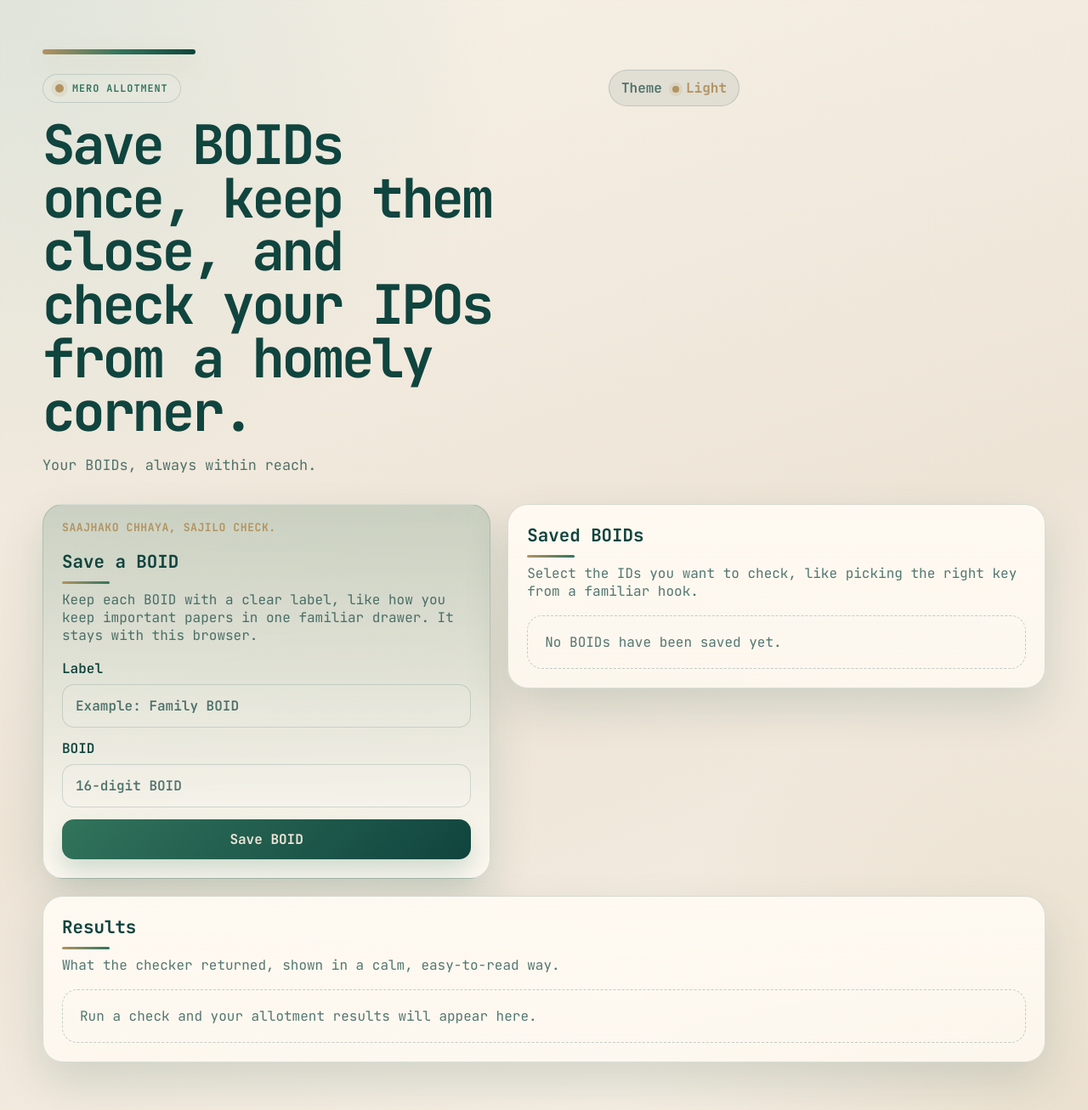
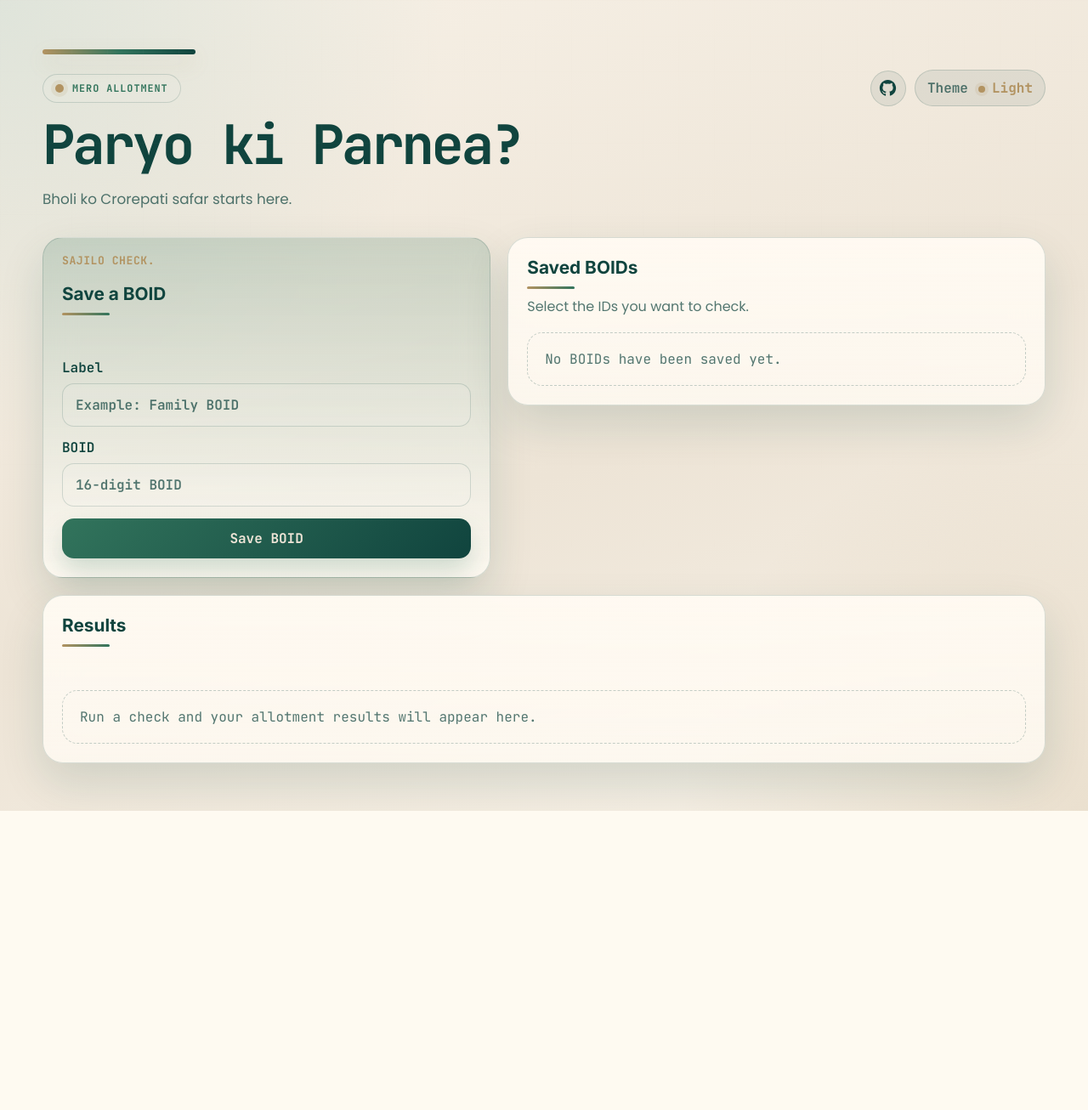
Before and after one commit to gaurabxkc/Mero-Allotment, a Flask app: template templates/index.html in a window 1280 px wide. Shown: the whole page at 85% size. After the commit the page ends 954 px from the top, so only its background shows below. Run offline with Flask 3, Linux system fonts and the light colour scheme; the template is opened without the code that fills it, so the values that code supplies are empty.

Commit message:
breaking changes

```diff
--- a/render.yaml
+++ b/render.yaml
@@ -1,6 +1,6 @@
 services:
   - type: web
-    name: mero-allotment
+    name: meroallotment
     env: python
     plan: free
     buildCommand: pip install -r requirements.txt
--- a/static/styles.css
+++ b/static/styles.css
@@ -47,11 +47,17 @@ body {
   min-height: 100vh;
   font-family: "JetBrains Mono", monospace;
   color: var(--text);
-  background:
-    radial-gradient(circle at top left, var(--bg-overlay), transparent 33%),
-    radial-gradient(circle at bottom right, rgba(178, 147, 97, 0.18), transparent 30%),
-    linear-gradient(160deg, var(--bg-deep) 0%, var(--bg) 56%, var(--bg-deep) 100%);
-  transition: background 180ms ease, color 180ms ease;
+  background: radial-gradient(circle at top left, var(--bg-overlay), transparent 33%), radial-gradient(circle at bottom right, rgba(178, 147, 97, 0.18), transparent 30%), linear-gradient(160deg, var(--bg-deep) 0%, var(--bg) 56%, var(--bg-deep) 100%);
+  transition:
+    background 180ms ease,
+    color 180ms ease;
+}
+
+h2 {
+  font-family: "Inter", sans-serif;
+}
+p {
+  font-family: "Poppins", sans-serif;
 }
 
 body::before {
@@ -72,7 +78,6 @@ body::before {
 
 .hero {
   padding: 18px 0 30px;
-  max-width: 820px;
 }
 
 .hero::before {
@@ -93,6 +98,14 @@ body::before {
   gap: 16px;
   flex-wrap: wrap;
   margin-bottom: 14px;
+}
+
+.topbar-actions {
+  display: inline-flex;
+  align-items: center;
+  gap: 10px;
+  flex-wrap: wrap;
+  margin-left: auto;
 }
 
 .eyebrow {
@@ -132,6 +145,39 @@ body::before {
   box-shadow: none;
 }
 
+.github-link {
+  width: 42px;
+  height: 42px;
+  display: inline-flex;
+  align-items: center;
+  justify-content: center;
+  border-radius: 999px;
+  border: 1px solid var(--border);
+  color: var(--text);
+  background: var(--toggle-bg);
+  transition:
+    background 0.16s ease,
+    border-color 0.16s ease,
+    transform 0.16s ease;
+}
+
+.github-link svg {
+  width: 21px;
+  height: 21px;
+  fill: currentColor;
+}
+
+.github-link:hover {
+  border-color: var(--border-strong);
+  background: var(--toggle-hover);
+  transform: translateY(-1px);
+}
+
+.github-link:focus-visible {
+  outline: none;
+  box-shadow: 0 0 0 4px rgba(98, 162, 154, 0.2);
+}
+
 .theme-toggle:hover {
   background: var(--toggle-hover);
   transform: none;
@@ -164,7 +210,7 @@ body::before {
   font-size: clamp(2.4rem, 5vw, 4.7rem);
   line-height: 0.98;
   letter-spacing: -0.05em;
-  max-width: 14ch;
+  max-width: 40ch;
 }
 
 .hero p {
@@ -220,7 +266,7 @@ body::before {
 }
 
 .accent-card::before {
-  content: "Saajhako chhaya, sajilo check.";
+  content: "Sajilo check.";
   display: block;
   margin: -4px 0 18px;
   color: var(--accent-warm);
@@ -232,6 +278,17 @@ body::before {
 
 .results-card {
   margin-top: 20px;
+}
+
+.results-tools {
+  display: flex;
+  justify-content: flex-end;
+  margin: 0 0 12px;
+}
+
+.celebration-play {
+  min-height: 40px;
+  padding: 8px 12px;
 }
 
 .card-header h2 {
@@ -301,7 +358,10 @@ button {
   font-weight: 800;
   color: var(--bg);
   background: linear-gradient(135deg, var(--accent), var(--accent-strong));
-  transition: transform 0.16s ease, box-shadow 0.16s ease, background 0.16s ease;
+  transition:
+    transform 0.16s ease,
+    box-shadow 0.16s ease,
+    background 0.16s ease;
   box-shadow: 0 16px 30px rgba(50, 116, 92, 0.22);
 }
 
@@ -405,7 +465,10 @@ button:active {
   border: 1px solid transparent;
   border-radius: 999px;
   background: rgba(255, 255, 255, 0.03);
-  transition: background 0.16s ease, border-color 0.16s ease, color 0.16s ease;
+  transition:
+    background 0.16s ease,
+    border-color 0.16s ease,
+    color 0.16s ease;
 }
 
 .check-label:hover {
@@ -426,7 +489,11 @@ button:active {
   display: grid;
   place-content: center;
   cursor: pointer;
-  transition: border-color 0.16s ease, background 0.16s ease, transform 0.16s ease, box-shadow 0.16s ease;
+  transition:
+    border-color 0.16s ease,
+    background 0.16s ease,
+    transform 0.16s ease,
+    box-shadow 0.16s ease;
 }
 
 .boid-actions input[type="checkbox"]::before {
@@ -436,7 +503,9 @@ button:active {
   border-left: 2px solid transparent;
   border-bottom: 2px solid transparent;
   transform: rotate(-45deg) scale(0.8);
-  transition: border-color 0.16s ease, transform 0.16s ease;
+  transition:
+    border-color 0.16s ease,
+    transform 0.16s ease;
 }
 
 .boid-actions input[type="checkbox"]:checked {
@@ -495,6 +564,15 @@ button:active {
 }
 
 @media (max-width: 700px) {
+  .hero-topbar {
+    align-items: flex-start;
+  }
+
+  .topbar-actions {
+    width: 100%;
+    justify-content: flex-end;
+  }
+
   .page-shell {
     width: min(100% - 20px, 1180px);
     padding-top: 24px;
--- a/templates/index.html
+++ b/templates/index.html
@@ -1,54 +1,59 @@
 <!doctype html>
 <html lang="en">
   <head>
-  <meta charset="utf-8">
-  <meta name="viewport" content="width=device-width, initial-scale=1">
+    <meta charset="utf-8" />
+    <meta name="viewport" content="width=device-width, initial-scale=1" />
     <title>Mero Allotment</title>
-  <link rel="preconnect" href="https://fonts.googleapis.com">
-  <link rel="preconnect" href="https://fonts.gstatic.com" crossorigin>
-  <link href="https://fonts.googleapis.com/css2?family=JetBrains+Mono:wght@400;500;600;700&display=swap" rel="stylesheet">
-  <link rel="stylesheet" href="{{ url_for('static', filename='styles.css') }}">
+    <link rel="preconnect" href="https://fonts.googleapis.com" />
+    <link rel="preconnect" href="https://fonts.gstatic.com" crossorigin />
+    <link href="https://fonts.googleapis.com/css2?family=Inter:wght@400;500;600;700&family=JetBrains+Mono:wght@400;500;600;700&family=Poppins:wght@400;500;600;700&display=swap" rel="stylesheet" />
+    <link rel="icon" type="image/svg+xml" href="{{ url_for('static', filename='favicon.svg') }}" />
+    <link rel="shortcut icon" href="{{ url_for('static', filename='favicon.svg') }}" />
+    <link rel="stylesheet" href="{{ url_for('static', filename='styles.css') }}" />
   </head>
   <body>
     <div class="page-shell">
       <header class="hero">
         <div class="hero-topbar">
           <div class="eyebrow">Mero Allotment</div>
+          <div class="topbar-actions">
+            <a href="https://github.com/gaurabxkc/" class="github-link" aria-label="Visit Gaurabxkc on GitHub" target="_blank" rel="noopener noreferrer" title="GitHub Profile">
+              <svg viewBox="0 0 24 24" aria-hidden="true" focusable="false">
+                <path d="M12 1C5.924 1 1 5.924 1 12c0 4.86 3.148 8.984 7.513 10.438.55.102.75-.239.75-.53 0-.261-.01-1.131-.015-2.052-3.056.664-3.701-1.296-3.701-1.296-.5-1.27-1.222-1.608-1.222-1.608-.999-.683.076-.669.076-.669 1.105.078 1.686 1.134 1.686 1.134.98 1.68 2.572 1.195 3.199.914.1-.71.384-1.196.699-1.471-2.44-.277-5.005-1.22-5.005-5.431 0-1.2.429-2.181 1.133-2.95-.113-.277-.491-1.394.108-2.906 0 0 .924-.296 3.026 1.127A10.53 10.53 0 0 1 12 6.32a10.53 10.53 0 0 1 2.756.371c2.102-1.423 3.026-1.127 3.026-1.127.599 1.512.221 2.629.108 2.906.704.769 1.133 1.75 1.133 2.95 0 4.222-2.569 5.151-5.016 5.422.395.34.747 1.007.747 2.03 0 1.467-.013 2.649-.013 3.01 0 .294.198.637.756.529C19.856 20.98 23 16.858 23 12c0-6.076-4.924-11-11-11Z" />
+              </svg>
+            </a>
             <button type="button" class="theme-toggle" id="themeToggle" aria-label="Toggle color theme">
               <span class="theme-toggle-label">Theme</span>
               <span class="theme-toggle-state" id="themeToggleState">Dark</span>
             </button>
           </div>
-      <h1>Save BOIDs once, keep them close, and check your IPOs from a homely corner.</h1>
-      <p>
-        Your BOIDs, always within reach.
-      </p>
+        </div>
+        <h1>Paryo ki Parnea?</h1>
+        <p>Bholi ko Crorepati safar starts here.</p>
       </header>
 
-    {% with messages = get_flashed_messages(with_categories=true) %}
-      {% if messages %}
+      {% with messages = get_flashed_messages(with_categories=true) %} {% if messages %}
       <section class="alerts">
         {% for category, message in messages %}
         <div class="alert {{ category }}">{{ message }}</div>
         {% endfor %}
       </section>
-      {% endif %}
-    {% endwith %}
+      {% endif %} {% endwith %}
 
       <main class="grid">
         <section class="card accent-card">
           <div class="card-header">
             <h2>Save a BOID</h2>
-          <p>Keep each BOID with a clear label, like how you keep important papers in one familiar drawer. It stays with this browser.</p>
+            <p>&nbsp;</p>
           </div>
           <form action="{{ url_for('create_boid') }}" method="post" class="stacked-form">
             <label>
               Label
-            <input type="text" name="label" placeholder="Example: Family BOID" required>
+              <input type="text" name="label" placeholder="Example: Family BOID" required />
             </label>
             <label>
               BOID
-            <input type="text" name="boid" inputmode="numeric" maxlength="16" placeholder="16-digit BOID" required>
+              <input type="text" name="boid" inputmode="numeric" maxlength="16" placeholder="16-digit BOID" required />
             </label>
             <button type="submit">Save BOID</button>
           </form>
@@ -57,7 +62,7 @@
         <section class="card">
           <div class="card-header">
             <h2>Saved BOIDs</h2>
-          <p>Select the IDs you want to check, like picking the right key from a familiar hook.</p>
+            <p>Select the IDs you want to check.</p>
           </div>
 
           {% if edit_boid %}
@@ -69,11 +74,11 @@
             <form action="{{ url_for('update_boid', boid_id=edit_boid.id) }}" method="post" class="stacked-form">
               <label>
                 Label
-                <input type="text" name="label" value="{{ edit_boid.label }}" required>
+                <input type="text" name="label" value="{{ edit_boid.label }}" required />
               </label>
               <label>
                 BOID
-                <input type="text" name="boid" inputmode="numeric" maxlength="16" value="{{ edit_boid.boid }}" required>
+                <input type="text" name="boid" inputmode="numeric" maxlength="16" value="{{ edit_boid.boid }}" required />
               </label>
               <div class="inline-actions">
                 <button type="submit">Update BOID</button>
@@ -81,18 +86,14 @@
               </div>
             </form>
           </div>
-        {% endif %}
-
-        {% if boids %}
+          {% endif %} {% if boids %}
           <form action="{{ url_for('check') }}" method="post" class="stacked-form check-form">
             <label>
               IPO company
               <select name="company_id" required>
                 <option value="">Choose a company</option>
                 {% for company in companies %}
-                  <option value="{{ company.id }}" {% if selected_company_id == company.id %}selected{% endif %}>
-                    {{ company.name }}
-                  </option>
+                <option value="{{ company.id }}" {% if company.id|string in [selected_company_id|string] %}selected{% endif %}>{{ company.name }}</option>
                 {% endfor %}
               </select>
             </label>
@@ -106,7 +107,7 @@
                 </label>
                 <div class="boid-actions">
                   <label class="check-label" title="Select this BOID">
-                      <input type="checkbox" name="boid_ids" value="{{ boid.id }}" checked aria-label="Select {{ boid.label }} BOID">
+                    <input type="checkbox" name="boid_ids" value="{{ boid.id }}" checked aria-label="Select {{ boid.label }} BOID" />
                   </label>
                   <a class="ghost-link" href="{{ url_for('index', edit_id=boid.id) }}">Edit</a>
                   <button type="submit" formaction="{{ url_for('remove_boid', boid_id=boid.id) }}" formmethod="post" formnovalidate class="ghost-button">Remove</button>
@@ -118,9 +119,7 @@
             <button type="submit">Check selected BOIDs</button>
           </form>
           {% else %}
-          <div class="empty-state">
-            No BOIDs have been saved yet.
-          </div>
+          <div class="empty-state">No BOIDs have been saved yet.</div>
           {% endif %}
         </section>
       </main>
@@ -128,10 +127,13 @@
       <section class="card results-card">
         <div class="card-header">
           <h2>Results</h2>
-        <p>What the checker returned, shown in a calm, easy-to-read way.</p>
+          <p>&nbsp;</p>
         </div>
 
         {% if results %}
+        <div class="results-tools">
+          <button type="button" id="playWinSong" class="ghost-button celebration-play" hidden>Play song</button>
+        </div>
         <div class="results-grid">
           {% for item in results %}
           <article class="result-item">
@@ -144,61 +146,144 @@
           {% endfor %}
         </div>
         {% else %}
-        <div class="empty-state">
-          Run a check and your allotment results will appear here.
-        </div>
+        <div class="empty-state">Run a check and your allotment results will appear here.</div>
         {% endif %}
       </section>
     </div>
 
     <script>
       (function () {
-      const ownerKey = 'boid-owner-id';
+        const ownerKey = "boid-owner-id";
         const root = document.documentElement;
-      const toggle = document.getElementById('themeToggle');
-      const stateLabel = document.getElementById('themeToggleState');
-      const storageKey = 'ipo-theme';
+        const toggle = document.getElementById("themeToggle");
+        const stateLabel = document.getElementById("themeToggleState");
+        const playWinSongButton = document.getElementById("playWinSong");
+        const storageKey = "ipo-theme";
+        const paisaSongs = ["{{ url_for('static', filename='paisa.mp3') }}", "{{ url_for('static', filename='paisa2.mp3') }}", "{{ url_for('static', filename='paisa3.mp3') }}", "{{ url_for('static', filename='paisa4.mp3') }}"];
+        const noPaisaSongs = ["{{ url_for('static', filename='nopaisa.mp3') }}", "{{ url_for('static', filename='nopaisa1.mp3') }}"];
+        const moneySong = new Audio();
+        moneySong.preload = "auto";
+        let currentPlaylist = [];
 
         function readCookie(name) {
-        const parts = document.cookie ? document.cookie.split('; ') : [];
+          const parts = document.cookie ? document.cookie.split("; ") : [];
           for (let i = 0; i < parts.length; i += 1) {
             const part = parts[i];
-          if (part.indexOf(name + '=') === 0) {
+            if (part.indexOf(name + "=") === 0) {
               return decodeURIComponent(part.slice(name.length + 1));
             }
           }
-        return '';
+          return "";
         }
 
         function syncOwnerCookie() {
           let ownerId = readCookie(ownerKey) || localStorage.getItem(ownerKey);
 
           if (!ownerId) {
-          ownerId = window.crypto && window.crypto.randomUUID
-            ? window.crypto.randomUUID().replace(/-/g, '')
-            : String(Date.now()) + String(Math.random()).slice(2);
+            ownerId = window.crypto && window.crypto.randomUUID ? window.crypto.randomUUID().replace(/-/g, "") : String(Date.now()) + String(Math.random()).slice(2);
           }
 
           localStorage.setItem(ownerKey, ownerId);
-        document.cookie = 'boid_owner_id=' + encodeURIComponent(ownerId) + '; path=/; max-age=31536000; SameSite=Lax';
+          document.cookie = "boid_owner_id=" + encodeURIComponent(ownerId) + "; path=/; max-age=31536000; SameSite=Lax";
         }
 
         syncOwnerCookie();
 
         function applyTheme(theme) {
-        root.setAttribute('data-theme', theme);
-        stateLabel.textContent = theme === 'light' ? 'Light' : 'Dark';
+          root.setAttribute("data-theme", theme);
+          stateLabel.textContent = theme === "light" ? "Light" : "Dark";
           localStorage.setItem(storageKey, theme);
         }
 
         const savedTheme = localStorage.getItem(storageKey);
-      const initialTheme = savedTheme || (window.matchMedia('(prefers-color-scheme: light)').matches ? 'light' : 'dark');
+        const initialTheme = savedTheme || (window.matchMedia("(prefers-color-scheme: light)").matches ? "light" : "dark");
         applyTheme(initialTheme);
 
-      toggle.addEventListener('click', function () {
-        const nextTheme = root.getAttribute('data-theme') === 'light' ? 'dark' : 'light';
+        toggle.addEventListener("click", function () {
+          const nextTheme = root.getAttribute("data-theme") === "light" ? "dark" : "light";
           applyTheme(nextTheme);
         });
+
+        function getResultMood() {
+          const resultNodes = document.querySelectorAll(".result-item p");
+          const positivePattern = /(✅|allotted|alloted|shares\s+allotted)/i;
+          const negativePattern = /(sorry|not\s+allotted|not\s+alloted|no\s+allotment)/i;
+          let hasAnyResult = false;
+
+          for (let i = 0; i < resultNodes.length; i += 1) {
+            hasAnyResult = true;
+            const text = resultNodes[i].textContent || "";
+            if (negativePattern.test(text)) {
+              continue;
+            }
+
+            if (positivePattern.test(text)) {
+              return "paisa";
+            }
+          }
+
+          return hasAnyResult ? "nopaisa" : null;
+        }
+
+        function playMoneyCelebration() {
+          if (moneySong.src && moneySong.paused && !moneySong.ended && moneySong.currentTime > 0 && currentPlaylist.length > 0) {
+            return moneySong.play();
+          }
+
+          if (currentPlaylist.length === 0) {
+            return Promise.reject(new Error("No songs available for this result state"));
+          }
+
+          const randomIndex = Math.floor(Math.random() * currentPlaylist.length);
+          moneySong.src = currentPlaylist[randomIndex];
+          moneySong.currentTime = 0;
+          return moneySong.play();
+        }
+
+        function updateSongToggle() {
+          if (!playWinSongButton) {
+            return;
+          }
+
+          playWinSongButton.textContent = moneySong.paused ? "Play song" : "Pause song";
+        }
+
+        const resultMood = getResultMood();
+        if (resultMood === "paisa") {
+          currentPlaylist = paisaSongs;
+        } else if (resultMood === "nopaisa") {
+          currentPlaylist = noPaisaSongs;
+        }
+
+        if (currentPlaylist.length > 0) {
+          playMoneyCelebration()
+            .catch(function () {
+              updateSongToggle();
+            })
+            .finally(function () {
+              updateSongToggle();
+            });
+        }
+
+        if (playWinSongButton) {
+          moneySong.addEventListener("play", function () {
+            playWinSongButton.hidden = false;
+            updateSongToggle();
+          });
+          moneySong.addEventListener("pause", updateSongToggle);
+          moneySong.addEventListener("ended", updateSongToggle);
+
+          playWinSongButton.addEventListener("click", function () {
+            if (moneySong.paused) {
+              playMoneyCelebration().catch(function () {
+                updateSongToggle();
+              });
+              return;
+            }
+
+            moneySong.pause();
+          });
+        }
       })();
     </script>
   </body>
```
Also changed, not shown: static/favicon.svg (added), 6 other files. Lines whose indentation alone changed are shown as unchanged.
